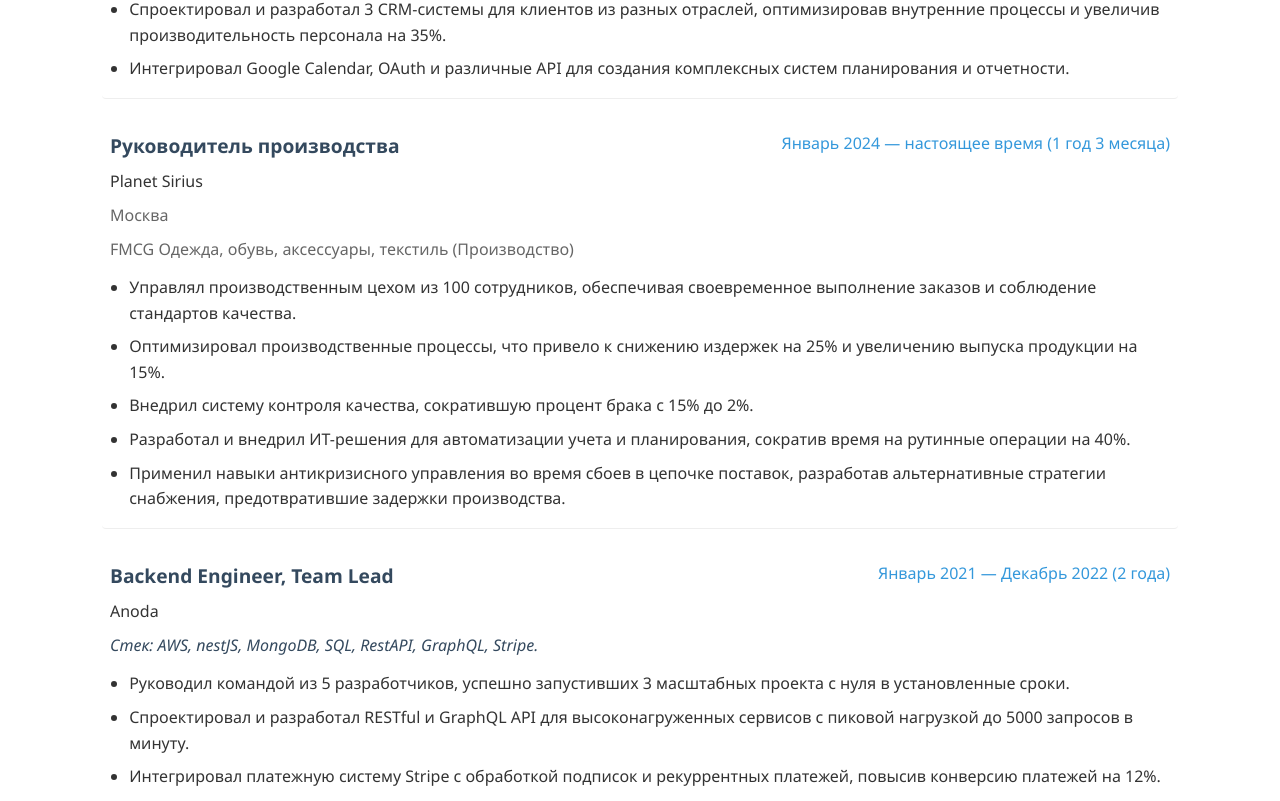
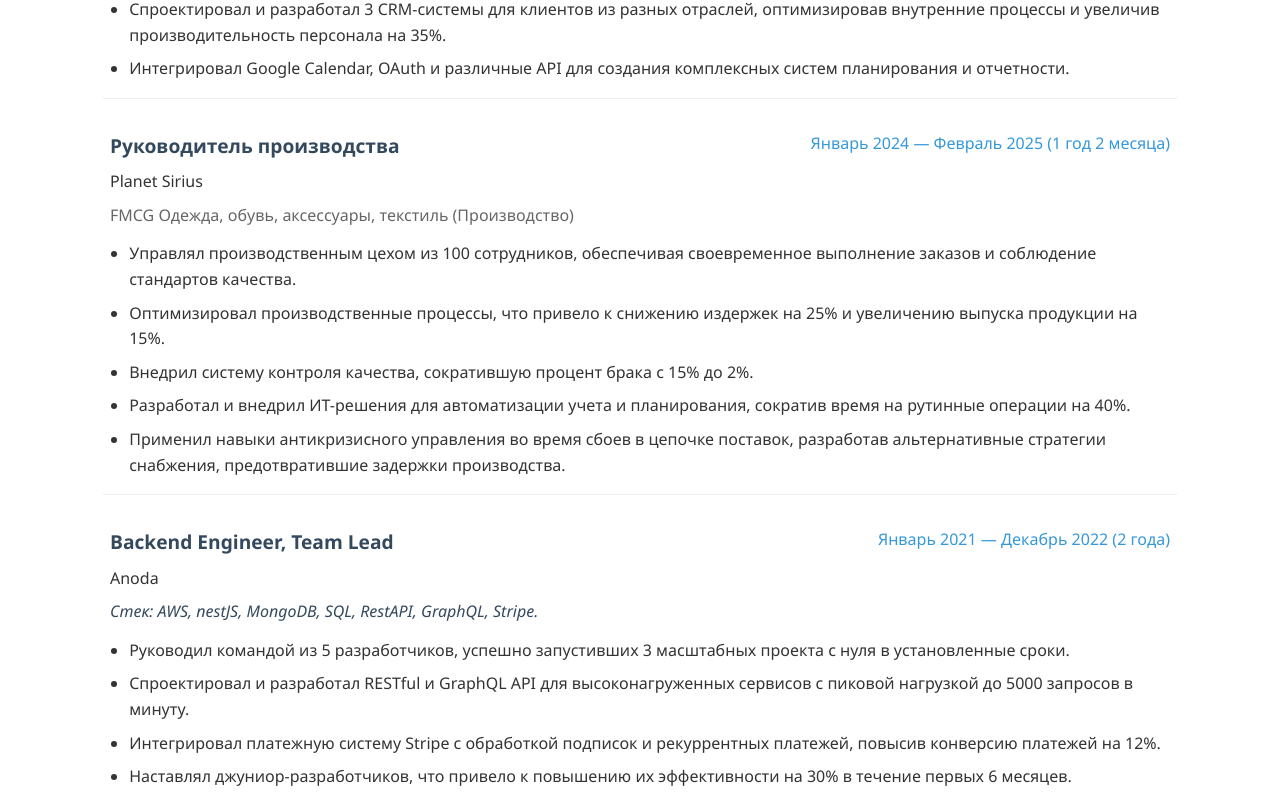
Before and after one commit to topmonroe9/topmonroe9.github.io, a React (Create React App) app: page / in a window 1280 px wide. Shown: the part 1977-2778 px from the top of the page. Built offline with nearby package versions, Linux system fonts and the light colour scheme.

Commit message:
Remove job location display and update job dates in localization

```diff
--- a/src/App.js
+++ b/src/App.js
@@ -573,7 +573,7 @@ function ExperienceSection() {
           </div>
           <div className="work-company">{job.company}</div>
 
-          {job.location && <div className="work-location">{job.location}</div>}
+          {/* {job.location && <div className="work-location">{job.location}</div>} */}
 
           {job.industry && (
             <div className="work-industry">
--- a/src/localization.js
+++ b/src/localization.js
@@ -107,7 +107,7 @@ const localization = {
       "Интегрировал Google Calendar, OAuth и различные API для создания комплексных систем планирования и отчетности.",
 
     job2_title: "Руководитель производства",
-    job2_date: "Январь 2024 — настоящее время (1 год 3 месяца)",
+    job2_date: "Январь 2024 — Февраль 2025 (1 год 2 месяца)",
     job2_company: "Planet Sirius",
     job2_location: "Москва",
     job2_industry: "FMCG Одежда, обувь, аксессуары, текстиль (Производство)",
@@ -305,9 +305,9 @@ const localization = {
       "Integrated Google Calendar, OAuth, and various APIs to build comprehensive scheduling and reporting systems.",
 
     job2_title: "Head of Production",
-    job2_date: "January 2024 — Present (1 year 3 months)",
+    job2_date: "January 2024 — February 2025 (1 year 2 months)",
     job2_company: "Planet Sirius",
-    job2_location: "Moscow",
+    // job2_location: "Moscow",
     job2_industry:
       "FMCG Clothing, footwear, accessories, textiles (Manufacturing)",
     job2_bullet1:
```
